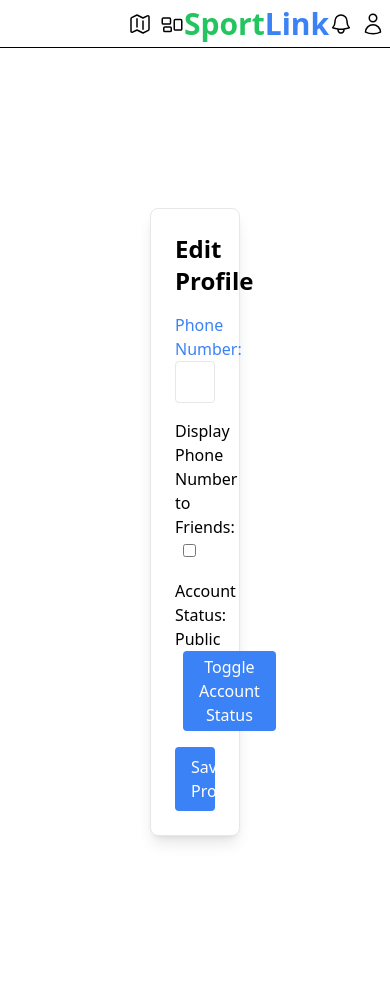
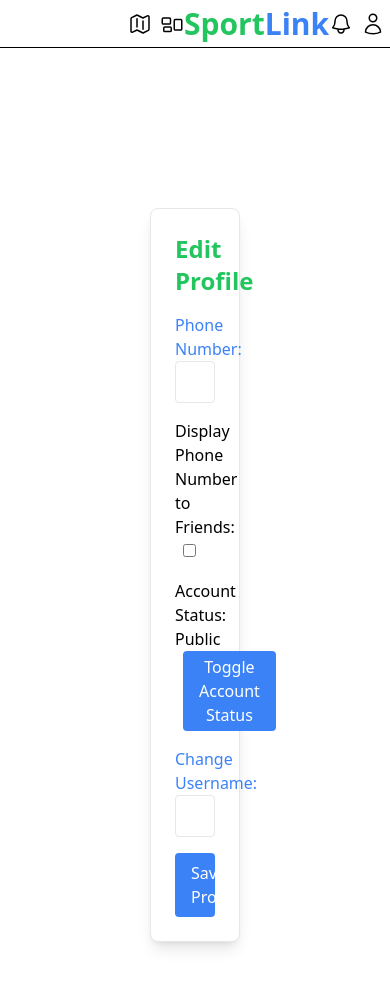
Before and after one commit to Arty5654/SportLink, a Next.js app in the folder web/: page /edit-profile in a window 390 px wide. Shown: the top 988 px of the page. Built offline with nearby package versions, Linux system fonts and the light colour scheme.

Commit message:
Added changed username, updated phoneNumber to have dashes and only num chars, changed UI a little

```diff
--- a/web/app/edit-profile/page.js
+++ b/web/app/edit-profile/page.js
@@ -19,19 +19,22 @@ export default function EditProfile() {
         phoneNumber: '',
         displayPhoneNumber: false,
         isAccountPublic: true,
+        currentUsername: '',
+        newUsername: '',
     });
 
     const handlePhoneNumberChange = (e) => {
-        const phoneNumber = e.target.value;
+        //remove non numbers
+        let phoneNumber = e.target.value.replace(/\D/g, '');
+        //dashes every 3
+        phoneNumber = phoneNumber.replace(/(\d{3})(\d{3})(\d{4})/, '$1-$2-$3');
 
-        //check if its 10 digits
-        if (/^\d{10}$/.test(phoneNumber)) {
-            setProfileData(prev => ({
-                ...prev,
-                phoneNumber
-            }));
-        }
-    }
+        setProfileData((prev) => ({
+          ...prev,
+          phoneNumber,
+
+        }));
+      };
 
     const handleDisplayPhoneNumberChange = (e) => {
         const displayPhoneNumber = e.target.checked;
@@ -50,23 +53,37 @@ export default function EditProfile() {
         }));
     };
 
+    const handleUsernameChange = (e) => {
+      setProfileData({
+        ...profileData,
+        newUsername: e.target.value,
+      });
+    };
 
     const handleSaveProfile = () => {
+        if (profileData.newUsername.toLowerCase() == profileData.currentUsername.toLowerCase()) {
+          alert("This is your current username");
+          return;
+        }
         //TODO: update user info in backend
+    }
+
+    const handlePasswordChange = () => {
+      //TODO: send an email to change password
     }
 
     return (
     <div className="w-full text-left max-w-md mx-auto mt-10 p-6 border rounded-lg shadow-lg bg-white">
-        <h1 className="text-2xl font-bold mb-4">Edit Profile</h1>
+        <h1 className="text-2xl font-semibold mb-4 text-green-500">Edit Profile</h1>
         <div className="mb-4">
         <label className="text-blue-500 block">Phone Number:</label>
     <input
       type="tel"
       id="phoneNumber"
       name="phoneNumber"
-      value={profileData.handlePhoneNumberChange}
+      value={profileData.phoneNumber}
       onChange={handlePhoneNumberChange}
-      maxLength={10}
+      maxLength={12}
       required
       className="w-full p-2 border rounded"
     />
@@ -93,6 +110,17 @@ export default function EditProfile() {
     >
       Toggle Account Status
     </button>
+    </div>
+    <div className="mb-4">
+      <label className="text-blue-500 block">Change Username:</label>
+      <input
+        type="text"
+        id="newUsername"
+        name="newUsername"
+        value={profileData.newUsername}
+        onChange={handleUsernameChange}
+        className="w-full p-2 border rounded"
+      />
   </div>
   <button
     onClick={handleSaveProfile}
```
Also changed, not shown: 1 other file (tests, documents, lock files or other folders).
